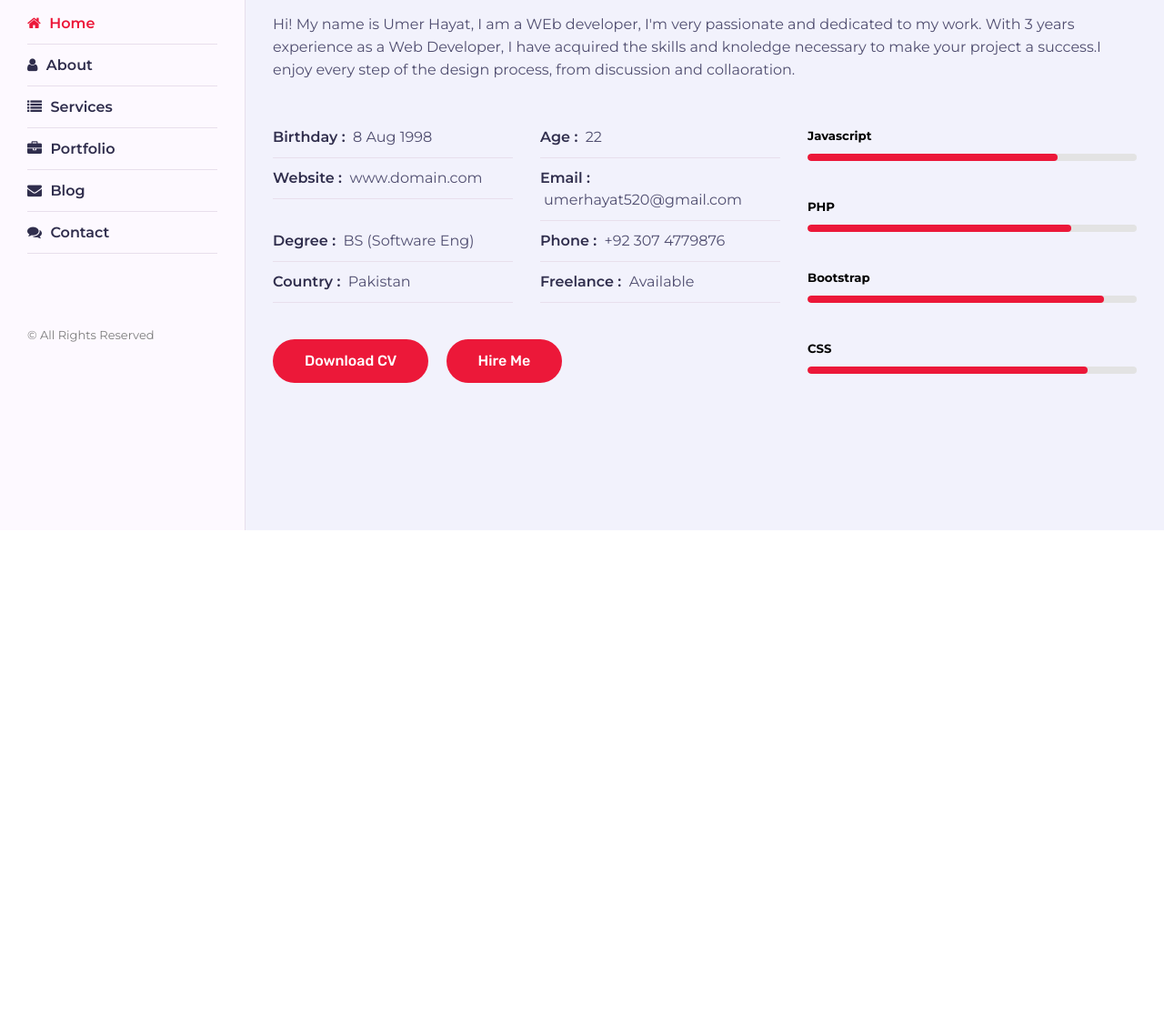
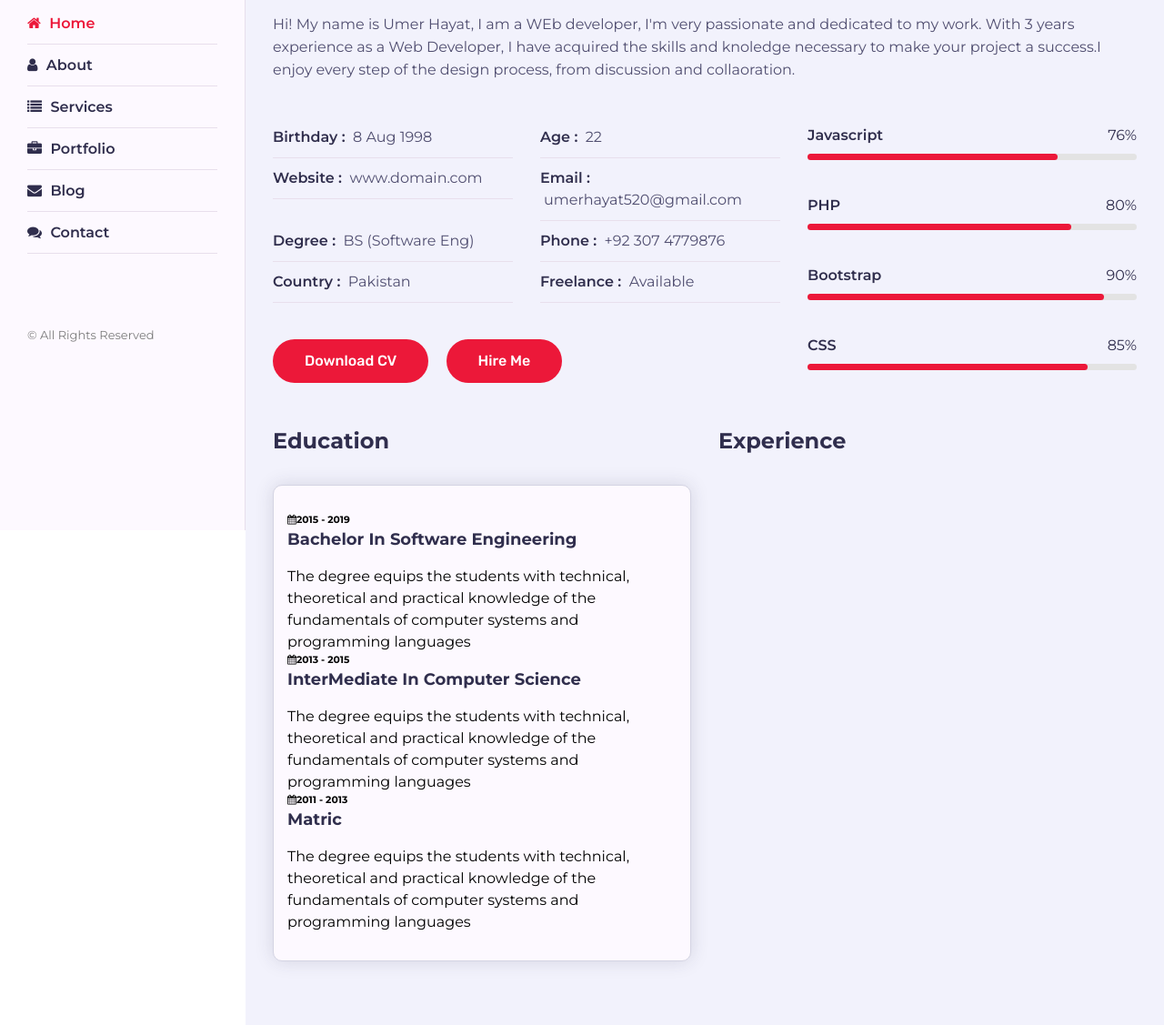
Before and after one commit to Umer-Hayat/portfolio, a plain HTML site: page index.html in a window 1280 px wide. Shown: the part 217-1344 px from the top of the page at 91% size. Before the commit the page ends 800 px from the top, so only its background shows below. Drawn offline with Linux system fonts and the light colour scheme.

Commit message:
updating about page

```diff
--- a/css/style.css
+++ b/css/style.css
@@ -353,12 +353,16 @@ body {
 }
 .about .about-content .skills .skill-item h5 {
   line-height: 40px;
+  font-weight: 600;
+  font-size: 16px;
+  color: #302e4d;
+  text-transform: capitalize;
+  margin: 0;
 }
 .about .about-content .skills .skill-item .progress {
   background-color: #e3e3e3;
-  height: 8px;
+  height: 7px;
   border-radius: 4px;
-  overflow: hidden;
   width: 100%;
   position: relative;
 }
@@ -371,5 +375,54 @@ body {
 }
 
 .about .about-content .skills .skill-item .skill-percent {
-  display: none;
+  line-height: 40px;
+  position: absolute;
+  right: 0;
+  top: -40px;
+  font-weight: 400;
+  color: #302e4d;
 }
+.about .about-content .education {
+  -ms-flex: 0 0 50%;
+  flex: 0 0 50%;
+  min-width: 50%;
+  margin-top: 30px;
+}
+.about .about-content .experience {
+  -ms-flex: 0 0 50%;
+  flex: 0 0 50%;
+  min-width: 50%;
+  margin-top: 30px;
+}
+.about .about-content .title {
+  font-size: 24px;
+  margin-bottom: 30px;
+  font-weight: 700;
+  color: #302e4d;
+}
+.about .about-content .timeline-box {
+  -ms-flex: 0 0 100%;
+  flex: 0 0 100%;
+  min-width: 100%;
+}
+
+.about .about-content .timeline {
+  background-color: #fdf9ff;
+  padding: 30px 15px;
+  border: 1px solid #d4d4e3;
+  border-radius: 10px;
+  width: 100%;
+}
+.about .about-content .timeline .circle-dot {
+}
+.about .about-content .timeline .timeline-date {
+}
+.about .about-content .timeline .timeline-title {
+  font-weight: 700;
+  font-size: 18px;
+  margin-bottom: 15px;
+  text-transform: capitalize;
+  color: #302e4d;
+}
+.about .about-content .timeline .timeline-text {
+}
--- a/index.html
+++ b/index.html
@@ -161,6 +161,70 @@
                     </div>
                   </div>
                 </div>
+
+                <div class="row">
+                  <div class="education padd-15">
+                    <h3 class="title">Education</h3>
+                    <div class="row">
+                      <div class="timeline-box padd-15">
+                        <div class="timeline shadow-dark">
+                          <!-- Timeline Item -->
+                          <div class="timeline-item">
+                            <div class="circle-dot"></div>
+                            <h6 class="timeline-date">
+                              <i class="fa fa-calendar"></i>2015 - 2019
+                            </h6>
+                            <h4 class="timeline-title">
+                              Bachelor in Software Engineering
+                            </h4>
+                            <p class="timeline-text">
+                              The degree equips the students with technical,
+                              theoretical and practical knowledge of the
+                              fundamentals of computer systems and programming
+                              languages
+                            </p>
+                          </div>
+                          <!-- Timeline Item End-->
+                          <!-- Timeline Item -->
+                          <div class="timeline-item">
+                            <div class="circle-dot"></div>
+                            <h6 class="timeline-date">
+                              <i class="fa fa-calendar"></i>2013 - 2015
+                            </h6>
+                            <h4 class="timeline-title">
+                              InterMediate in Computer Science
+                            </h4>
+                            <p class="timeline-text">
+                              The degree equips the students with technical,
+                              theoretical and practical knowledge of the
+                              fundamentals of computer systems and programming
+                              languages
+                            </p>
+                          </div>
+                          <!-- Timeline Item End-->
+                          <!-- Timeline Item -->
+                          <div class="timeline-item">
+                            <div class="circle-dot"></div>
+                            <h6 class="timeline-date">
+                              <i class="fa fa-calendar"></i>2011 - 2013
+                            </h6>
+                            <h4 class="timeline-title">Matric</h4>
+                            <p class="timeline-text">
+                              The degree equips the students with technical,
+                              theoretical and practical knowledge of the
+                              fundamentals of computer systems and programming
+                              languages
+                            </p>
+                          </div>
+                          <!-- Timeline Item End-->
+                        </div>
+                      </div>
+                    </div>
+                  </div>
+                  <div class="experience padd-15">
+                    <h3 class="title">Experience</h3>
+                  </div>
+                </div>
               </div>
             </div>
           </div>
```
